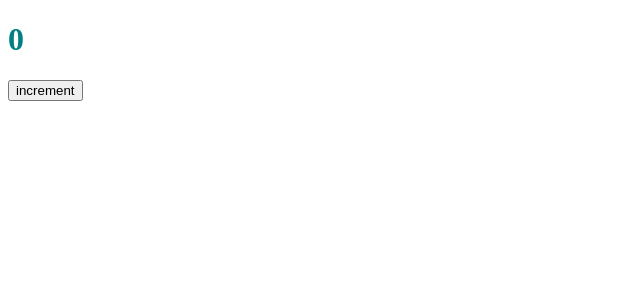
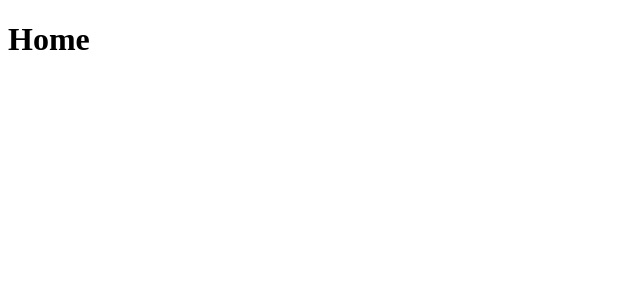
Before and after one commit to rpoltorak/stock-tracker, a React app: page / in a window 1280 px wide. Shown: the top 300 px of the page, without its empty margins (0-640 px from the left). Built offline with nearby package versions, Linux system fonts and the light colour scheme.

Commit message:
Add routes handling

```diff
--- a/package.json
+++ b/package.json
@@ -45,6 +45,7 @@
     "webpack-merge": "^4.2.2"
   },
   "dependencies": {
+    "@reach/router": "^1.2.1",
     "react": "^16.9.0",
     "react-dom": "^16.9.0"
   }
--- a/src/components/App/App.jsx
+++ b/src/components/App/App.jsx
@@ -1,21 +1,15 @@
-import React, { useState } from "react";
-import styles from "./App.scss";
+import React from "react";
+import { Router } from "@reach/router";
+import Counter from "../Counter/Counter";
+
+const Home = () => <h1>Home</h1>;
 
 export function App() {
-  const [counter, updateCounter] = useState(0);
-
   return (
-    <div>
-      <h1 data-testid="title" className={styles.title}>
-        {counter}
-      </h1>
-      <button
-        data-testid="button"
-        onClick={() => updateCounter(counter + 1)}
-      >
-        increment
-      </button>
-    </div>
+    <Router>
+      <Home path="/" />
+      <Counter path="/counter" />
+    </Router>
   );
 }
 
--- /dev/null
+++ b/src/components/Counter/Counter.jsx
@@ -0,0 +1,22 @@
+import React, { useState } from "react";
+import styles from "./Counter.scss";
+
+export function Counter() {
+  const [counter, updateCounter] = useState(0);
+
+  return (
+    <div>
+      <h1 data-testid="title" className={styles.title}>
+        {counter}
+      </h1>
+      <button
+        data-testid="button"
+        onClick={() => updateCounter(counter + 1)}
+      >
+        increment
+      </button>
+    </div>
+  );
+}
+
+export default Counter;
--- a/webpack/webpack.dev.config.js
+++ b/webpack/webpack.dev.config.js
@@ -4,4 +4,7 @@ const merge = require("webpack-merge");
 module.exports = merge(config, {
   mode: "development",
   devtool: "cheap-module-eval-source-map",
+  devServer: {
+    historyApiFallback: true,
+  },
 });
```
Also changed, not shown: src/components/Counter/Counter.scss (renamed from src/components/App/App.scss), 2 other files (tests, documents, lock files or other folders).
